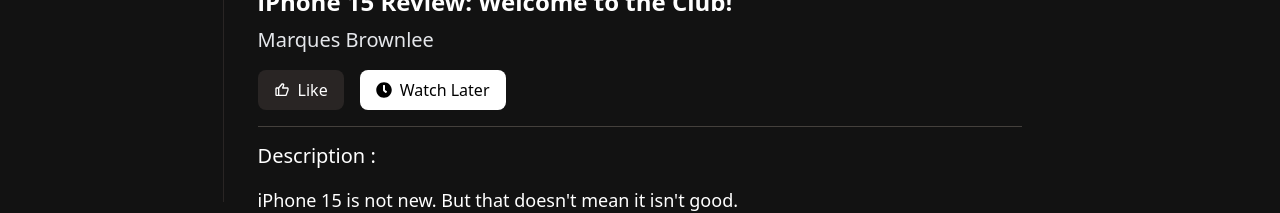
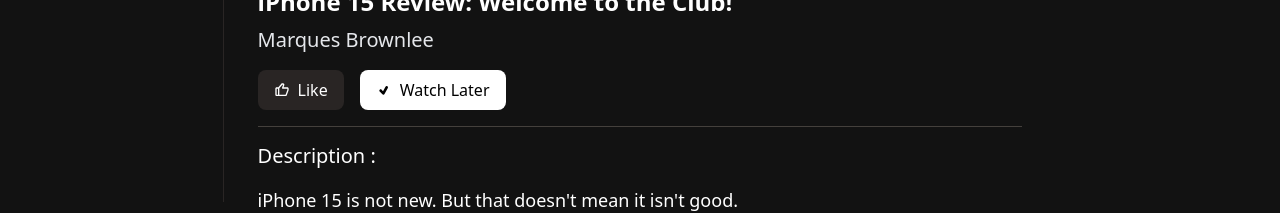
Before and after one commit to fazil490/video-library, a React (Vite) app: page /video/0X0Jm8QValY in a window 1280 px wide. Both pictures are taken after a click on the element "Watch Later". Shown: the part 665-878 px from the top of the page. Built offline with nearby package versions, Linux system fonts and the light colour scheme.

Commit message:
updated styles

```diff
--- a/src/components/SingleVideo.jsx
+++ b/src/components/SingleVideo.jsx
@@ -2,6 +2,7 @@
 import { videos } from "../backend/db/videos";
 import { FaClock } from "react-icons/fa";
 import { BiLike } from "react-icons/bi";
+import { TiTick } from "react-icons/ti";
 import { useData } from "../context/DataContext";
 
 const SingleVideo = ({ id }) => {
@@ -54,7 +55,12 @@
               "bg-white text-black hover:bg-white"
             } flex items-center gap-2 px-4 py-2 rounded-lg bg-stone-800 hover:bg-stone-700 cursor-pointer`}
           >
-            <FaClock />
+            {" "}
+            {watchlater.find((item) => item._id === video._id) ? (
+              <TiTick />
+            ) : (
+              <FaClock />
+            )}
             Watch Later
           </span>
         </div>
```
